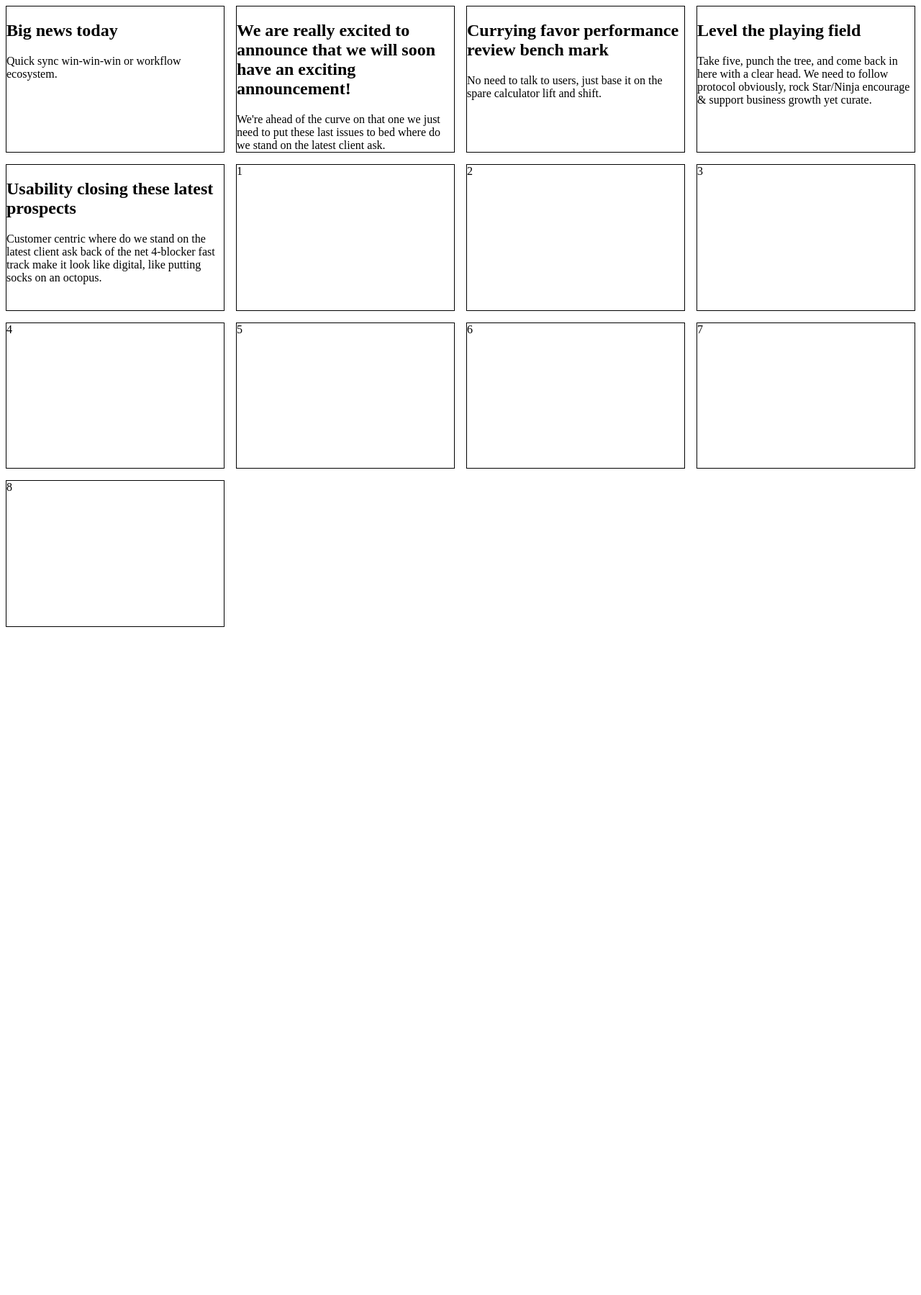
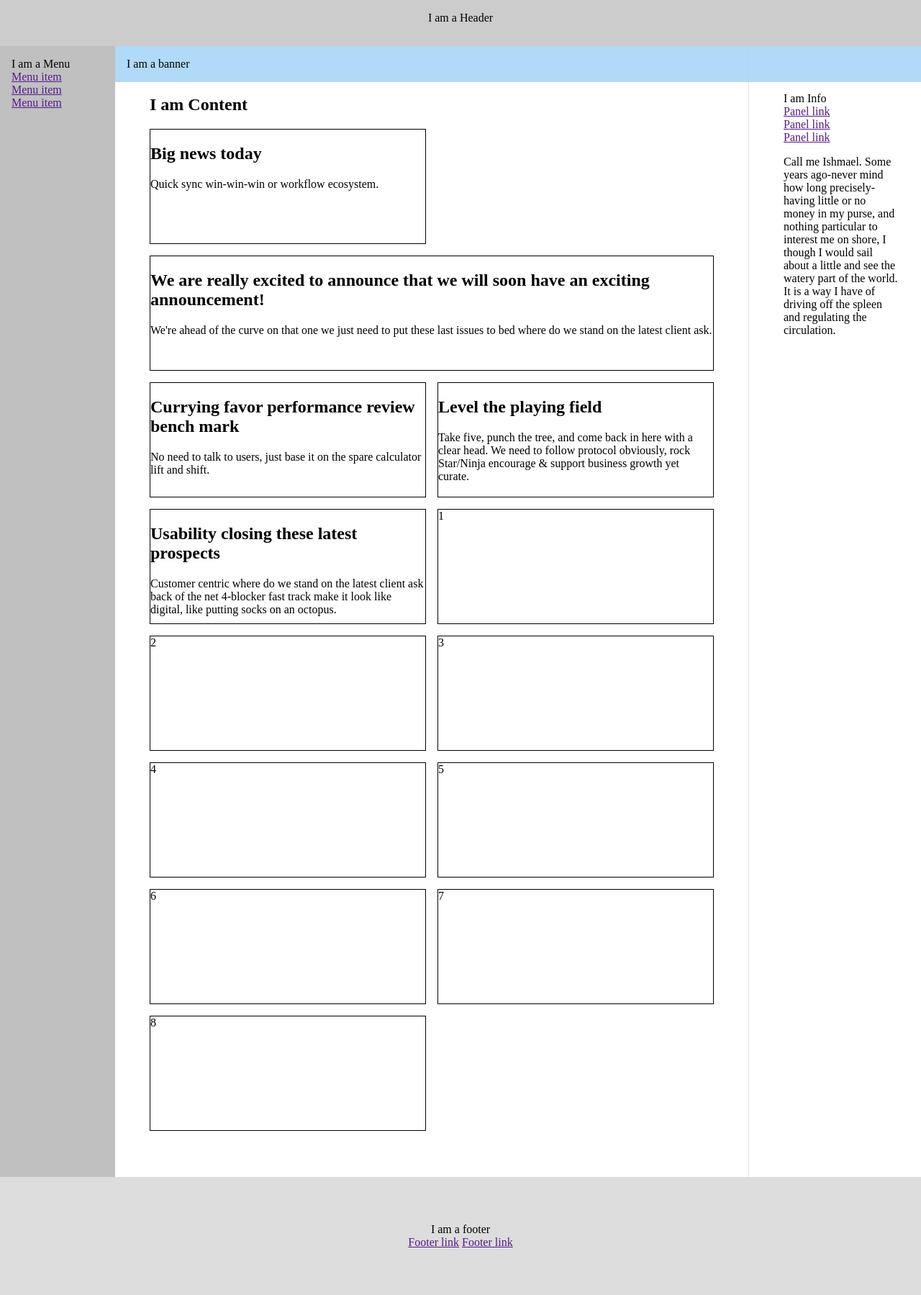
Before and after one commit to Travizzle/travizzle.github.io, a Jekyll site: the page grid.html, which Jekyll copies as it is, in a window 1280 px wide. Shown: the whole page at 72% size. Built offline with Jekyll 4.4.1, drawn with Linux system fonts in a browser that asks for light colours; before the commit the page ends 900 px from its top, so only the background shows below that.

Commit message:
Finish simple grid layout

```diff
--- a/grid.html
+++ b/grid.html
@@ -3,25 +3,123 @@
     <head>
         <meta charset="utf-8">
         <style>
+            html,
+            body {
+                border: 0;
+                margin: 0;
+            }
+            .grid-container {
+                display: grid;
+                grid-template-areas: "header header header" "menu content panel" "footer footer footer";
+                grid-template-columns: 10em 1fr 15em;
+                grid-template-rows: minmax(4em, auto) 1fr auto;
+                min-height: 100vh;
+            }
+            .grid-container > div {
+                box-sizing: border-box;
+                position: relative;
+            }
+            .grid-header {
+                background-color: #ccc;
+                grid-area: header;
+                padding: 1em;
+                text-align: center;
+            }
+            .grid-menu {
+                background-color: #c0c0c0;
+                grid-area: menu;
+                padding: 1em;
+            }
+            .grid-menu ul,
+            .grid-panel ul,
+            .grid-footer ul {
+                list-style: none;
+                margin: 0;
+                padding: 0;
+            }
+            .grid-content {
+                grid-area: content;
+                padding: 3em 3em 4em;
+            }
+            .grid-panel {
+                border-left: 1px solid rgba(0, 0, 0, 0.1);
+                grid-area: panel;
+                padding: 4em 2em 4em 3em;
+            }
+            .grid-footer {
+                background-color: #ddd;
+                grid-area: footer;
+                padding: 4em 1em;
+                text-align: center;
+            }
+            .grid-footer li {
+                display: inline-block;
+            }
+            .grid-expand {
+            }
+            .grid-banner {
+                align-self: start;
+                background-color: rgba(168, 214, 247, 0.9);
+                grid-column: content-start / panel-end;
+                grid-row-start: content-start;
+                padding: 1em;
+                position: sticky;
+                top: 0;
+                z-index: 10;
+            }
+
             .grid {
                 display: grid;
+                grid-template-columns: repeat(auto-fit, minmax(275px, 1fr));
                 grid-auto-rows: minmax(10em, 1fr);
-                grid-auto-flow: dense;
                 grid-gap: 1em;
-                grid-template-columns: repeat(auto-fit, minmax(275px, 1fr));
             }
             .grid > div {
                 border: 1px solid #000;
             }
+            .grid-feature {
+                grid-column: span 2;
+            }
         </style>
     </head>
     <body>
+        <div class="grid-container">
+            <header class="grid-header">
+                I am a Header
+            </header>
+            <nav class="grid-menu">
+                I am a Menu
+                <!-- from here -->
+                <ul>
+                    <li>
+                        <a href="">
+                            Menu item
+                        </a>
+                    </li>
+                    <li>
+                        <a href="">
+                            Menu item
+                        </a>
+                    </li>
+                    <li>
+                        <a href="">
+                            Menu item
+                        </a>
+                    </li>
+                </ul>
+                <!-- to here -->
+            </nav>
+            <article class="grid-content">
+                <!-- from here -->
+                <h1>
+                    I am Content
+                </h1>
                 <div class="grid">
                     <div>
                         <h2>Big news today</h2>
                         Quick sync win-win-win or workflow ecosystem.
                     </div>
-            <div>
+                    <div class="grid-feature">
                         <h2>We are really excited to announce that we will soon have an exciting announcement!</h2>
                         We're ahead of the curve on that one we just need to put these last issues to bed where do we stand on the latest client ask.
                     </div>
@@ -62,5 +160,53 @@
                         8
                     </div>
                 </div>
+                <!-- to here -->
+            </article>
+            <aside class="grid-panel">
+                I am Info
+                <!-- from here -->
+                <ul>
+                    <li>
+                        <a href="">
+                            Panel link
+                        </a>
+                    </li>
+                    <li>
+                        <a href="">
+                            Panel link
+                        </a>
+                    </li>
+                    <li>
+                        <a href="">
+                            Panel link
+                        </a>
+                    </li>
+                </ul>
+                <p>
+                    Call me Ishmael. Some years ago-never mind how long precisely-having little or no money in my purse, and nothing particular to interest me on shore, I though I would sail about a little and see the watery part of the world. It is a way I have of driving off the spleen and regulating the circulation.
+                </p>
+                <!-- to here -->
+            </aside>
+            <footer class="grid-footer">
+                I am a footer
+                <!-- from here -->
+                <ul>
+                    <li>
+                        <a href="">
+                            Footer link
+                        </a>
+                    </li>
+                    <li>
+                        <a href="">
+                            Footer link
+                        </a>
+                    </li>
+                </ul>
+                <!-- to here -->
+            </footer>
+            <div class="grid-banner">
+                I am a banner
+            </div>
+        </div>
     </body>
 </html>
```
Lines whose indentation alone changed are shown as unchanged.
